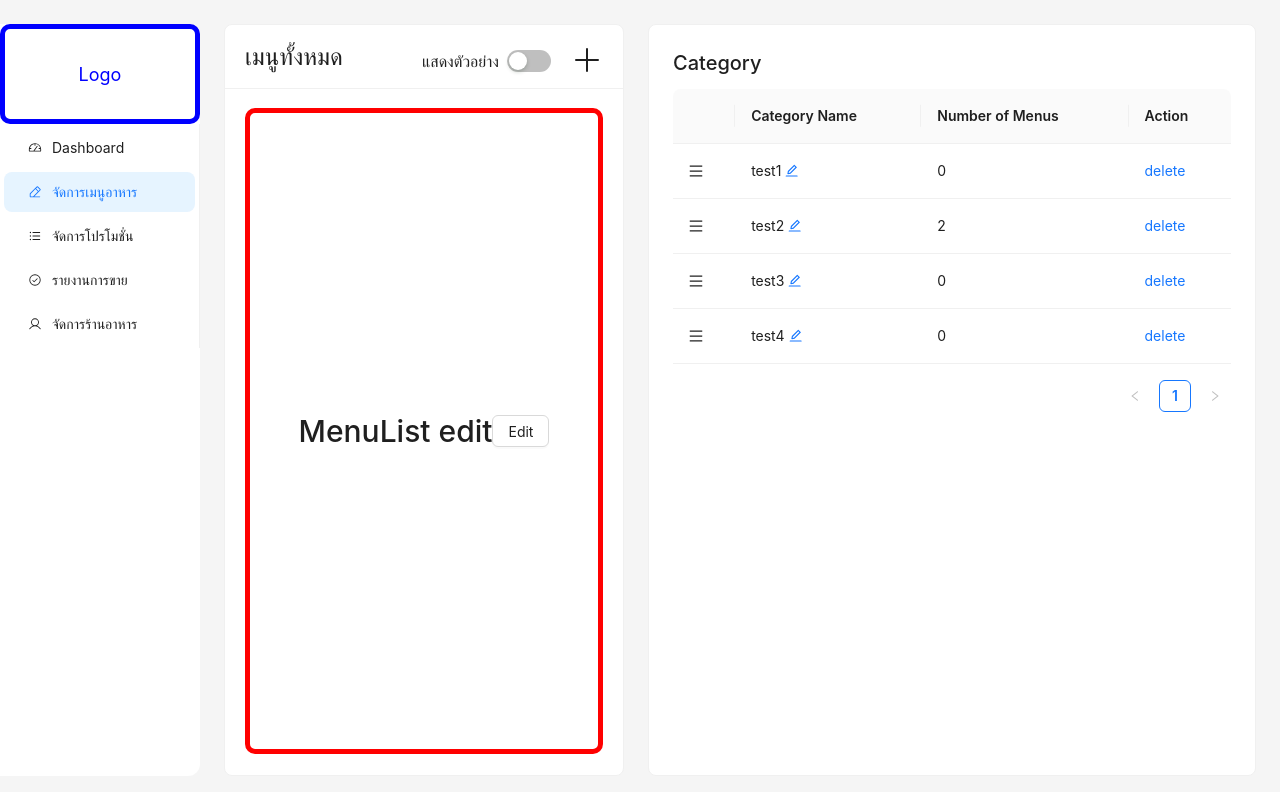
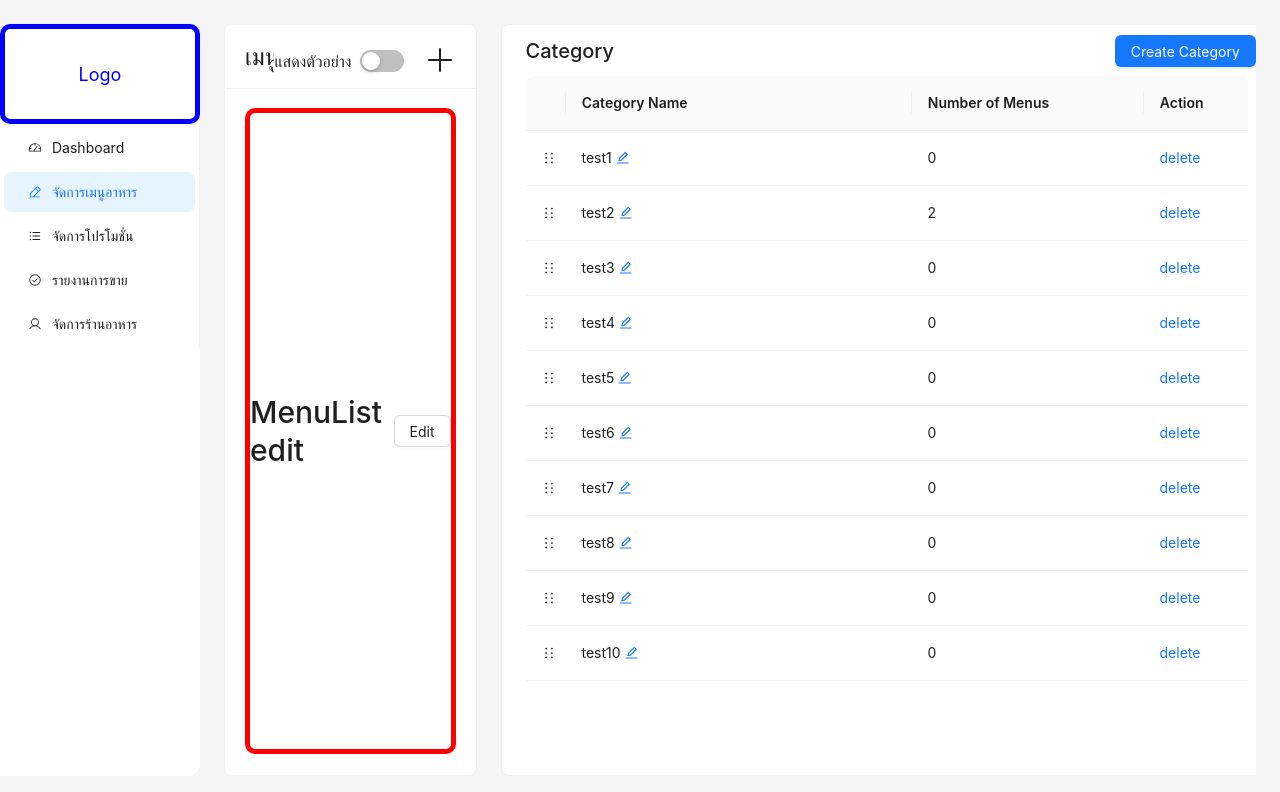
Before and after one commit to meeorder/meeorder-frontend, a Next.js app: page /admin/menu in a window 1280 px wide. Shown: the top 792 px of the page. Built offline with nearby package versions, Linux system fonts and the light colour scheme.

Commit message:
adjust table pagination to scroll and change icon

```diff
--- a/src/modules/admin/menu/console/CategoryList.tsx
+++ b/src/modules/admin/menu/console/CategoryList.tsx
@@ -57,10 +57,12 @@ const CategoryList = () => {
   const columns: ColumnsType<CategoryColumns> = [
     {
       key: "sort",
+      width: "40px",
     },
     {
       title: "Category Name",
       dataIndex: "title",
+      width: "346px",
       render: (title: string, record) => {
         return (
           <Text editable={{ onChange: (value) => onChange(value, record._id) }}>
@@ -72,10 +74,12 @@ const CategoryList = () => {
     {
       title: "Number of Menus",
       dataIndex: "numberOfMenus",
+      width: "232px",
     },
     {
       title: "Action",
       dataIndex: "action",
+      width: "112px",
       render: (action: string, record) => {
         return (
           <StyledDiv>
@@ -134,6 +138,9 @@ const CategoryList = () => {
         strategy={verticalListSortingStrategy}
       >
         <Table
+          pagination={false}
+          scroll={{ y: "70vh"}}
+          style={{width: "99%"}}
           components={{
             body: {
               row: CategoryRow,
--- a/src/modules/admin/menu/console/CategoryOverview.tsx
+++ b/src/modules/admin/menu/console/CategoryOverview.tsx
@@ -1,12 +1,16 @@
 import CatergoryList from "@/modules/admin/menu/console/CategoryList";
 import { H4 } from "@/modules/common/components/Typography";
 import styled from "@emotion/styled";
-import { Card } from "antd";
+import { Button, Card } from "antd";
 
 const CategoryOverview = () => {
   return (
-    <CategoryOverviewCard>
-      <H4>Category</H4>
+    <CategoryOverviewCard
+      title={ <H4>Category</H4> }
+      extra={
+        <Button type = "primary">Create Category</Button>
+      }
+    >
       <CatergoryList />
     </CategoryOverviewCard>
   )
@@ -16,7 +20,11 @@ export default CategoryOverview;
 const CategoryOverviewCard = styled(Card)`
   width: 100%;
   height: 100%;
-  h4{
-    margin-bottom: 12px;
+  .ant-card-head{
+    min-height: 52px;
+    border-bottom: 0;
+  }
+  .ant-card-body{
+    padding-top: 0;
   }
 `
--- a/src/modules/admin/menu/console/CategoryRow.tsx
+++ b/src/modules/admin/menu/console/CategoryRow.tsx
@@ -1,7 +1,7 @@
 import React from "react";
 import { useSortable } from "@dnd-kit/sortable";
 import { CSS } from "@dnd-kit/utilities";
-import { MenuOutlined } from '@ant-design/icons';
+import { HolderOutlined } from '@ant-design/icons';
 
 interface RowProps extends React.HTMLAttributes<HTMLTableRowElement> {
   "data-row-key": string;
@@ -33,7 +33,7 @@ const CategoryRow = ({ children, ...props }: RowProps) => {
         if ((child as React.ReactElement).key === "sort") {
           return React.cloneElement(child as React.ReactElement, {
             children: (
-              <MenuOutlined
+              <HolderOutlined
                 ref={setActivatorNodeRef}
                 style={{ touchAction: "none", cursor: "move" }}
                 {...listeners}
--- a/src/modules/admin/mock/categories.ts
+++ b/src/modules/admin/mock/categories.ts
@@ -26,4 +26,52 @@ export const categories: Category[] = [
     menus: [],
     rank: 4,
   },
+  {
+    _id: "id5",
+    title: "test5",
+    menus: [],
+    rank: 5,
+  },
+  {
+    _id: "id6",
+    title: "test6",
+    menus: [],
+    rank: 6,
+  },
+  {
+    _id: "id7",
+    title: "test7",
+    menus: [],
+    rank: 7,
+  },
+  {
+    _id: "id8",
+    title: "test8",
+    menus: [],
+    rank: 8,
+  },
+  {
+    _id: "id9",
+    title: "test9",
+    menus: [],
+    rank: 9,
+  },
+  {
+    _id: "id10",
+    title: "test10",
+    menus: [],
+    rank: 10,
+  },
+  {
+    _id: "id11",
+    title: "test11",
+    menus: [],
+    rank: 11,
+  },
+  {
+    _id: "id12",
+    title: "test12",
+    menus: [],
+    rank: 12,
+  },
 ];
```
